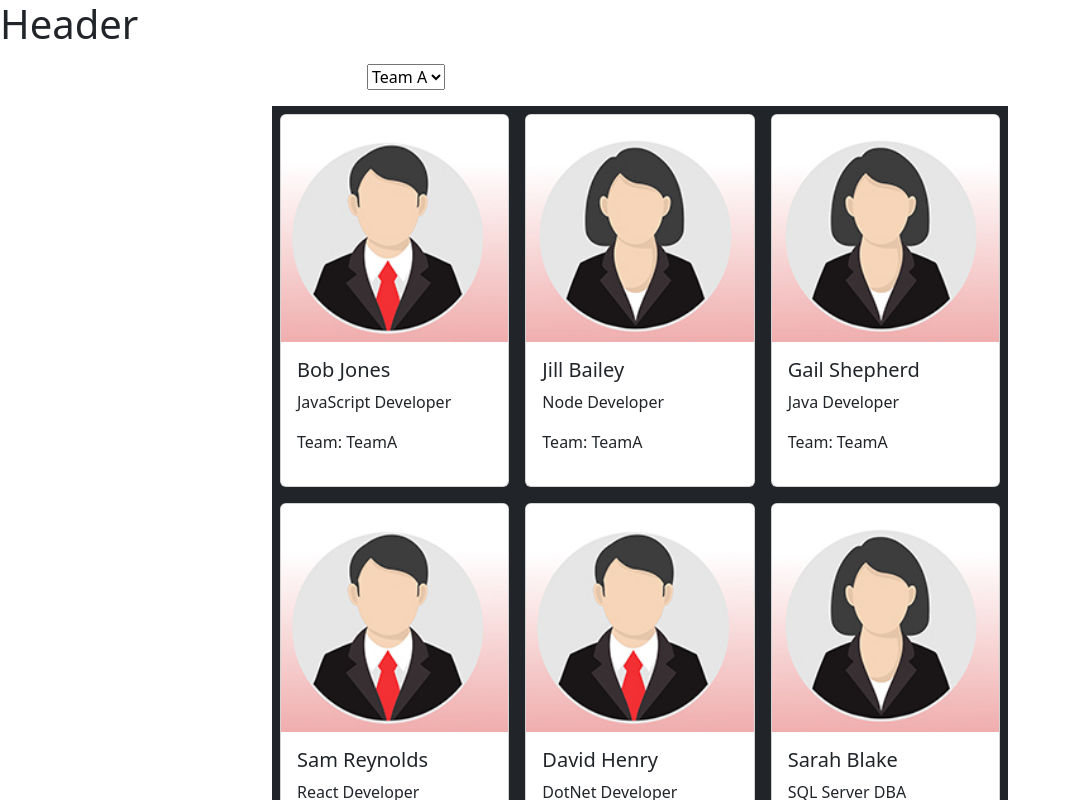
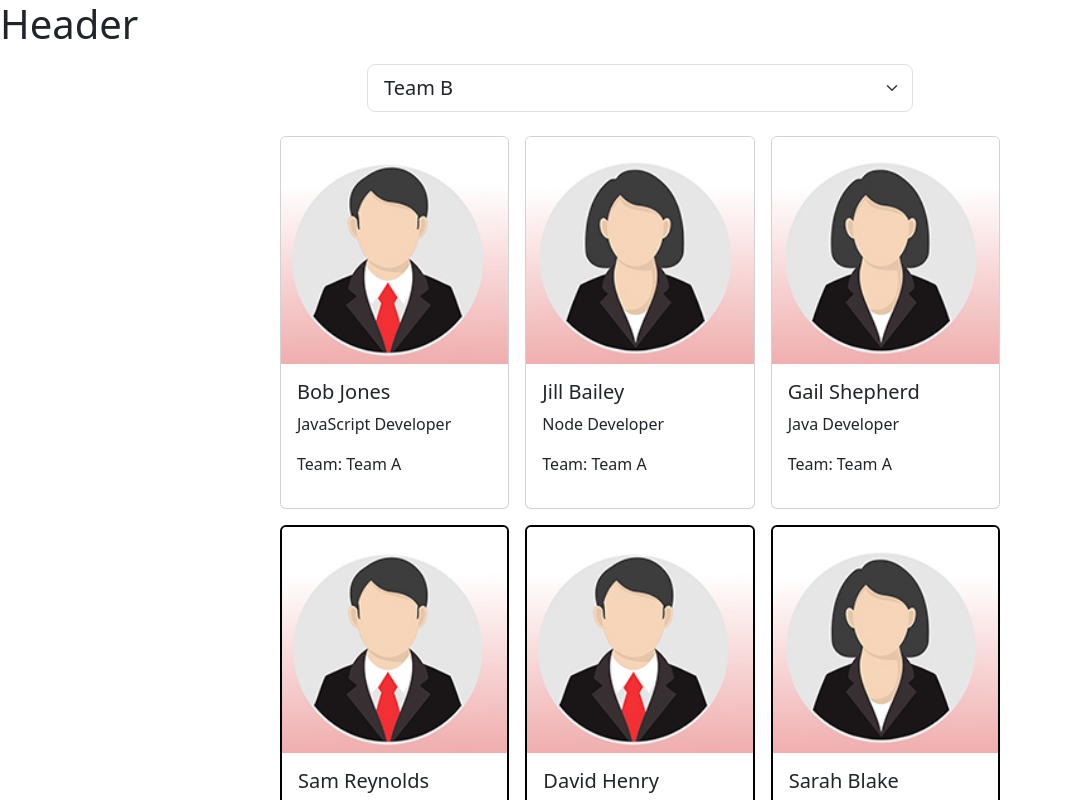
Before and after one commit to danieldegirmenci/team-member-allocation-app-react-fcc, a React (Vite) app: page / in a window 1280 px wide. Shown: the top 800 px of the page, without its empty margins (0-1068 px from the left). Built offline with nearby package versions, Linux system fonts and the light colour scheme.

Commit message:
card click and changing team events added

```diff
--- a/src/App.css
+++ b/src/App.css
@@ -5,3 +5,6 @@ body{
   display:grid;
   grid-template-columns:1fr 1fr 1fr;
 }
+.standout{
+  border:2px solid black !important;
+}
--- a/src/Employees.jsx
+++ b/src/Employees.jsx
@@ -4,100 +4,112 @@ import maleProfile from "./images/maleProfile.jpg";
 
 
 const Employees = () => {
+  const [selectedTeam, setTeam] = useState("Team B");
+
   const [employees, setEmployees] = useState([{
     id: 1,
     fullName: "Bob Jones",
     designation: "JavaScript Developer",
     gender: "male",
-    teamName: "TeamA"
+    teamName: "Team A"
   },
   {
     id: 2,
     fullName: "Jill Bailey",
     designation: "Node Developer",
     gender: "female",
-    teamName: "TeamA"
+    teamName: "Team A"
   },
   {
     id: 3,
     fullName: "Gail Shepherd",
     designation: "Java Developer",
     gender: "female",
-    teamName: "TeamA"
+    teamName: "Team A"
   },
   {
     id: 4,
     fullName: "Sam Reynolds",
     designation: "React Developer",
     gender: "male",
-    teamName: "TeamB"
+    teamName: "Team B"
   },
   {
     id: 5,
     fullName: "David Henry",
     designation: "DotNet Developer",
     gender: "male",
-    teamName: "TeamB"
+    teamName: "Team B"
   },
   {
     id: 6,
     fullName: "Sarah Blake",
     designation: "SQL Server DBA",
     gender: "female",
-    teamName: "TeamB"
+    teamName: "Team B"
   },
   {
     id: 7,
     fullName: "James Bennet",
     designation: "Angular Developer",
     gender: "male",
-    teamName: "TeamC"
+    teamName: "Team C"
   },
   {
     id: 8,
     fullName: "Jessica Faye",
     designation: "API Developer",
     gender: "female",
-    teamName: "TeamC"
+    teamName: "Team C"
   },
   {
     id: 9,
     fullName: "Lita Stone",
     designation: "C++ Developer",
     gender: "female",
-    teamName: "TeamC"
+    teamName: "Team C"
   },
   {
     id: 10,
     fullName: "Daniel Young",
     designation: "Python Developer",
     gender: "male",
-    teamName: "TeamD"
+    teamName: "Team D"
   },
   {
     id: 11,
     fullName: "Adrian Jacobs",
     designation: "Vue Developer",
     gender: "male",
-    teamName: "TeamD"
+    teamName: "Team D"
   },
   {
     id: 12,
     fullName: "Devin Monroe",
     designation: "Graphic Designer",
     gender: "male",
-    teamName: "TeamD"
+    teamName: "Team D"
   }]);
+
+  function handleTeamSelectionChange(event) {
+    setTeam(event.target.value);
+    console.log(event.target.value)
+  }
+  function handleEmployeeCardClick(event) {
+    const transformedEmployees = employees.map((employee) =>
+      employee.id === parseInt(event.currentTarget.id) ? (employee.teamName === selectedTeam) ? { ...employee, teamName: "" } : { ...employee, teamName: selectedTeam } : employee);
+    setEmployees(transformedEmployees);
+  }
 
   return (
     <main className="container ">
       <div className="row justify-content-center mt-3 mb-3">
-  <div className="col-6">
-  <select>
-    <option>Team A</option>
-    <option>Team B</option>
-    <option>Team C</option>
-
+        <div className="col-6 ">
+          <select className="form-select form-select-lg" value={selectedTeam} onChange={handleTeamSelectionChange}>
+            <option value="Team A" className="">Team A</option>
+            <option value="Team B" className="">Team B</option>
+            <option value="Team C" className="">Team C</option>
+            <option value="Team D" className="">Team D</option>
 
           </select>
         </div>
@@ -106,12 +118,12 @@ const Employees = () => {
 
       <div className="row justify-content-center mt-3 mb-3">
         <div className="col-8">
-          <div class="card-collection bg-dark">
+          <div className="card-collection">
             {
               employees.map((employee) => (
-            <div id={employee.id} className="card m-2" style={{cursor:"pointer"}}>
+                <div id={employee.id} className={(employee.teamName === selectedTeam ? "card m-2 standout" : "card m-2 ")} style={{ cursor: "pointer" }} onClick={handleEmployeeCardClick}>
 
-                <img src={employee.gender=="female"?femaleProfile:maleProfile} className="card-img-top" />
+                  <img src={employee.gender == "female" ? femaleProfile : maleProfile} className="card-img-top" />
 
 
 
```
Lines whose indentation alone changed are shown as unchanged.
